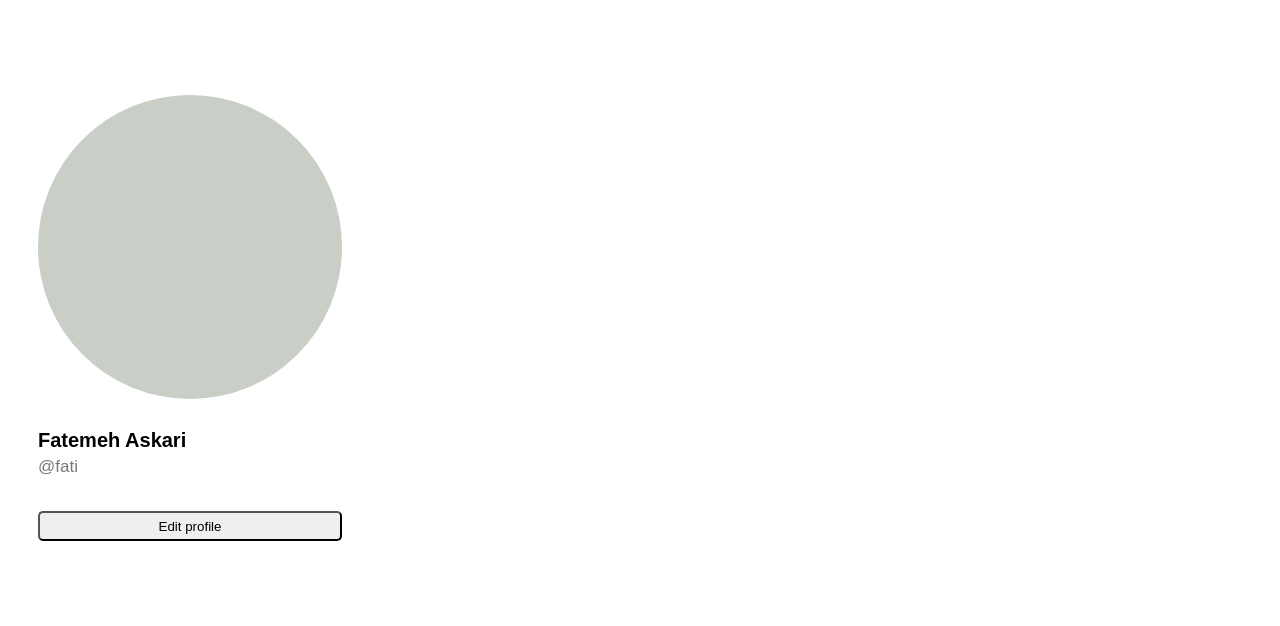
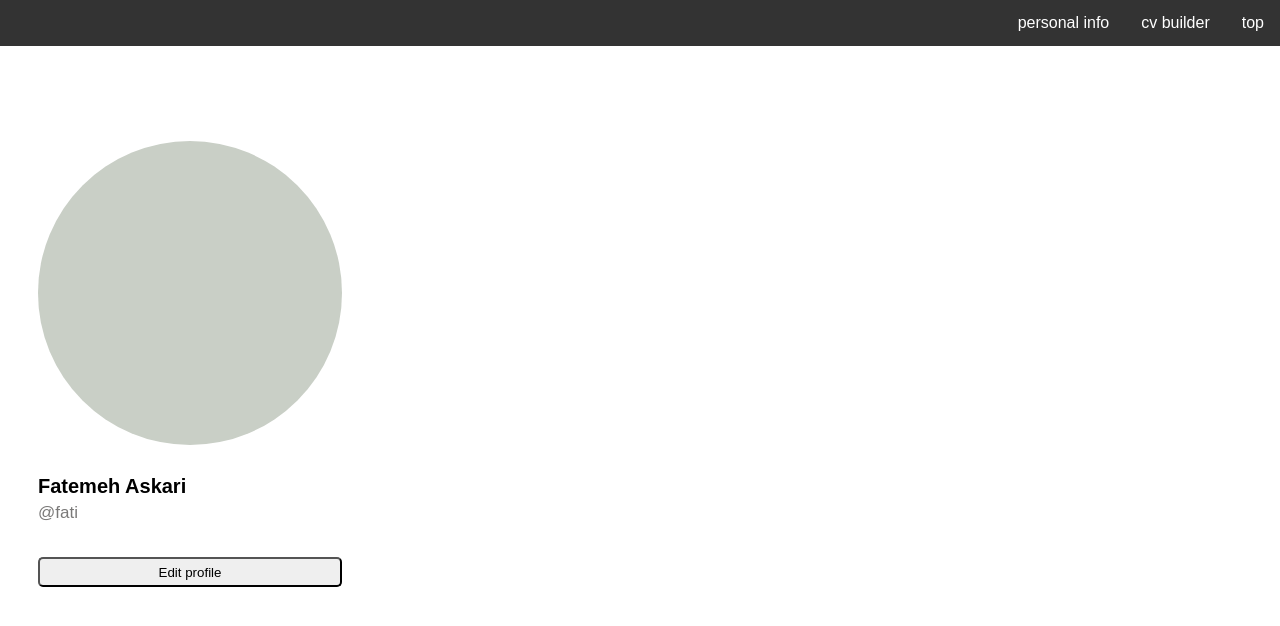
Before and after one commit to combinator4001/combinator-front, a React (Create React App) app: page /profileuser in a window 1280 px wide. Shown: the top 626 px of the page. Built offline with nearby package versions, Linux system fonts and the light colour scheme.

Commit message:
Horizontal navbar added to profile user

```diff
--- a/src/component/Login/Login.js
+++ b/src/component/Login/Login.js
@@ -63,6 +63,7 @@ const Login =({history}) => {
 
 		}
 		else{
+            history.replace("/profileuser");
 			toast.error("please fill!", {
 				position: "top-center",
 				closeOnClick: true
--- /dev/null
+++ b/src/component/navbar/navbar.css
@@ -0,0 +1,103 @@
+.a{
+    border: 2px solid black ;
+    /*height: 100vw ;*/
+    margin-right: 180px;
+    margin-left:180px ;
+    position: center ;
+    padding: 10px ;
+    box-shadow: black 0rem 0rem 15px 5px;
+    background-image: -webkit-linear-gradient(45deg, #F0FFFF, #F5F5DC);
+    border-radius: 0.5rem;
+}
+
+.header{
+    /*top : 0 ;
+    left:0 ;
+    right: 0;*/
+    padding: 30px ;
+    background-image: -webkit-linear-gradient(45deg, #DC143C, #00FFFF);
+    text-align: center;
+    /*vertical-align: middle;*/
+
+    box-shadow: black 0rem 0rem 15px 5px;
+}
+
+
+.topnave{
+    overflow: hidden;
+    background-color: #333;
+    position: sticky;
+    top: 0 ;
+}
+
+.topnave_a {
+    float: left;
+    display: block;
+    color: #f2f2f2;
+    text-align: center;
+    padding: 14px 16px;
+    text-decoration: none;
+}
+
+.topnave_a:hover{
+    background-color: #ddd;
+    color: black;
+}
+
+.ul1 {
+    list-style-type: none;
+    margin: 0;
+    padding: 0;
+    overflow: hidden;
+    background-color: #333;
+}
+
+.li1 {
+    float: right;
+}
+
+li.dropdown {
+    display: inline-block ;
+}
+
+.dropdown-content {
+    display:none;
+    position: absolute;
+    background-color: gray;
+    color: black;
+    min-width: 160px;
+    box-shadow: 0px 8px 16px 0px rgba(0,0,0,0.2);
+}
+
+.dropdown-content a {
+    color: black ;
+    padding: 12px 16px;
+    text-decoration: none;
+    display: inline-block ;
+    text-align: left;
+}
+
+.dropdown-content a:hover {background-color: #f1f1f1;}
+
+.dropdown:hover .dropdown-content {
+    display: block;
+    position: absolute;
+    top:45px ;
+    width: 30px ;
+    z-index: 2;
+}
+
+.li1 a, .dropbtn {
+    display: inline-block;
+    color: white;
+    text-align: center;
+    padding: 14px 16px;
+    text-decoration: none;
+    z-index: 2;
+}
+
+.li1 a:hover, .dropdown:hover .dropbtn {
+    background-color: red ;
+    z-index: 2;
+    color: black;
+}
--- /dev/null
+++ b/src/component/navbar/navbar.js
@@ -0,0 +1,32 @@
+import React, {Component} from 'react';
+import './navbar.css';
+import PropTypes from 'prop-types';
+
+function Navbar () {
+        return (
+            <>
+            <div>
+                <ul className="ul1" id="#top">
+                    <li className="li1">
+                        <a href="#top" className="topnave_a">top</a>
+                    </li>
+                    <li className="dropdown li1">
+                        <a href="javascript:void(0)" className="topnave_a">cv builder</a>
+                    </li>
+
+                    <li className="dropdown li1"><a href="javascript:void(0)" className="dropbtn">personal info</a>
+                        <div className="dropdown-content">
+                            <a href="#">edit</a>
+                            <a href="#">delete account</a>
+                        </div>
+                    </li>
+
+                </ul>
+            </div>
+            </>
+        );
+}
+
+
+
+export default Navbar;
--- a/src/component/profile-user/Profileuser.js
+++ b/src/component/profile-user/Profileuser.js
@@ -1,5 +1,6 @@
 import './profile.css'
 import React, { useEffect, useState } from 'react';
+import Navbar from  '../navbar/navbar';
 import PropTypes from 'prop-types';
 import { useHistory } from "react-router-dom";
 
@@ -56,6 +57,7 @@ class profileuser extends React.Component {
         {
             info=(
                 <>
+
                     <div className="info name5">{name+" "+lastname}</div>
                     <div className="info usernam5">{username}</div>
                     <div className="info bio5">{bio}</div>
@@ -91,8 +93,10 @@ class profileuser extends React.Component {
         return (
         <div className="main_body5">
 
-
-            <div className="img5"></div>
+            <div>
+                <Navbar></Navbar>
+            </div>
+            <div className="img5" ></div>
             {info}
             {update}
         </div>
```
